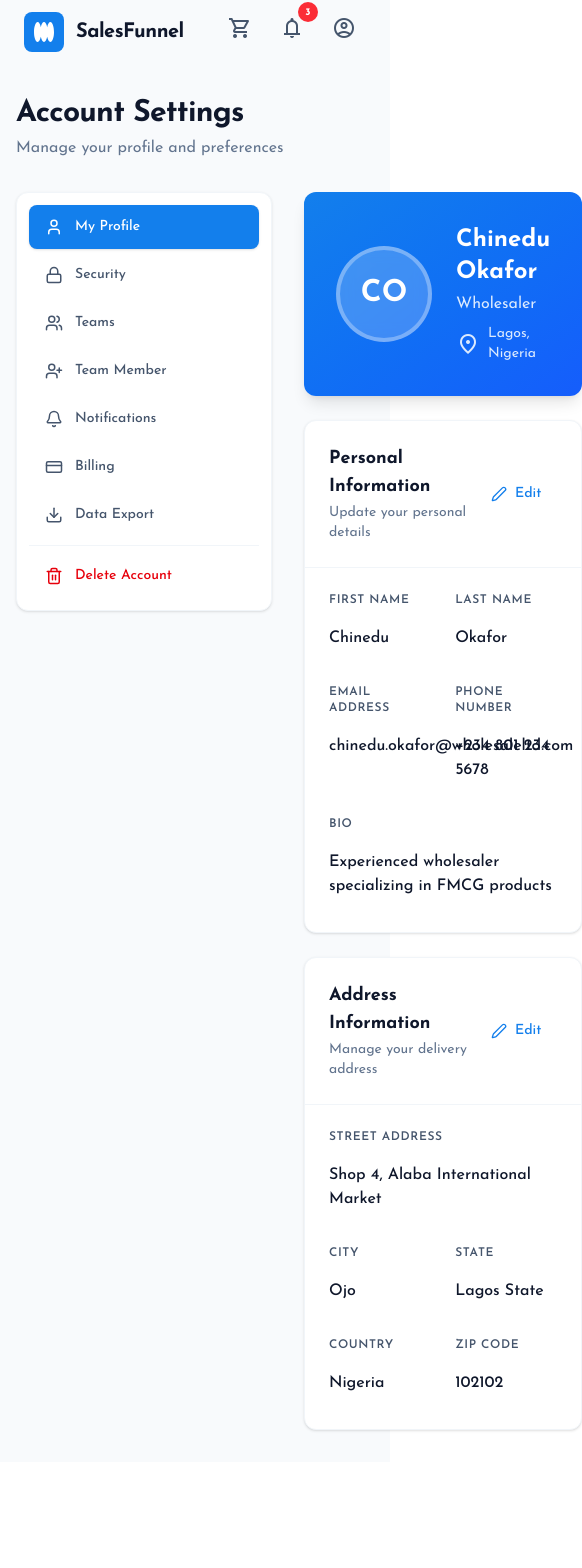
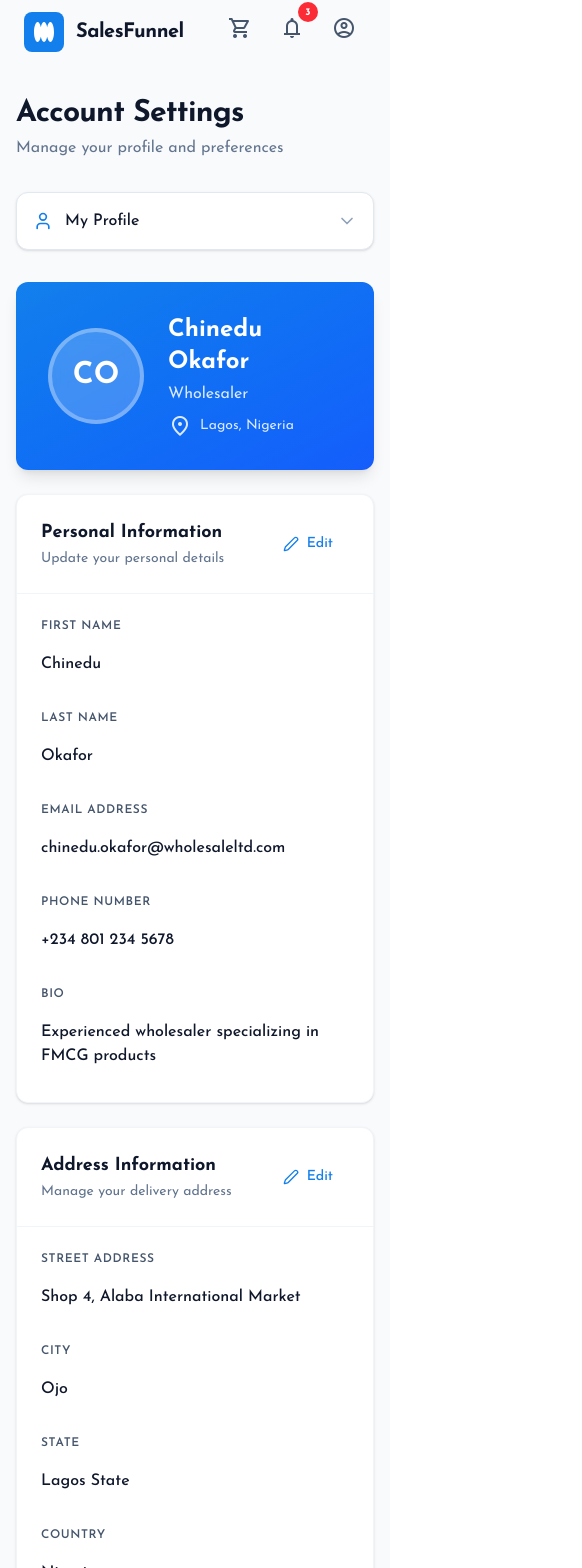
Before and after one commit to nakelabs/salesfunnel, a React (Vite) app: page /profile in a window 390 px wide. Shown: the top 1568 px of the page, 582 px wide, since content can reach past the window. Before the commit the page ends 1462 px from the top, so only its background shows below. Built offline with nearby package versions, Linux system fonts and the light colour scheme.

Commit message:
feat: introduce DistributorProfilePage and ProfilePage components for user profile management.

```diff
--- a/src/pages/DistributorProfilePage.jsx
+++ b/src/pages/DistributorProfilePage.jsx
@@ -1,10 +1,11 @@
 import React, { useState } from 'react';
 import { Link } from 'react-router-dom';
 import DistributorNavbar from '../components/DistributorNavbar';
-import { User, Lock, Users, UserPlus, Bell, CreditCard, Download, Trash2, Edit2, Check, X } from 'lucide-react';
+import { User, Lock, Users, UserPlus, Bell, CreditCard, Download, Trash2, Edit2, Check, X, ChevronDown } from 'lucide-react';
 
 const DistributorProfilePage = () => {
     const [activeSection, setActiveSection] = useState('profile');
+    const [isDropdownOpen, setIsDropdownOpen] = useState(false);
     const [isEditing, setIsEditing] = useState({
         profile: false,
         personal: false,
@@ -65,19 +66,42 @@ const DistributorProfilePage = () => {
                     <p className="text-slate-500 mt-1">Manage your profile and preferences</p>
                 </div>
 
-                <div className="flex gap-8">
-                    {/* Sidebar */}
-                    <aside className="w-64 flex-shrink-0">
-                        <div className="bg-white rounded-xl shadow-sm border border-slate-100 p-3 sticky top-32">
-                            <nav className="space-y-1">
+                <div className="flex flex-col gap-8">
+                    {/* Navigation Dropdown */}
+                    <div className="relative z-20">
+                        <button
+                            onClick={() => setIsDropdownOpen(!isDropdownOpen)}
+                            className="w-full md:w-64 flex items-center justify-between p-4 bg-white border border-slate-200 rounded-xl shadow-sm hover:border-primary/50 transition-colors"
+                        >
+                            <div className="flex items-center gap-3">
+                                {(() => {
+                                    const activeItem = sidebarItems.find(item => item.id === activeSection);
+                                    const Icon = activeItem?.icon || User;
+                                    return (
+                                        <>
+                                            <Icon size={20} className="text-primary" />
+                                            <span className="font-medium text-slate-900">{activeItem?.label || 'Menu'}</span>
+                                        </>
+                                    );
+                                })()}
+                            </div>
+                            <ChevronDown size={20} className={`text-slate-400 transition-transform duration-200 ${isDropdownOpen ? 'rotate-180' : ''}`} />
+                        </button>
+
+                        {isDropdownOpen && (
+                            <div className="absolute top-full left-0 w-full md:w-64 mt-2 bg-white border border-slate-100 rounded-xl shadow-xl py-2 animate-in fade-in slide-in-from-top-2">
                                 {sidebarItems.map((item) => {
                                     const IconComponent = item.icon;
+                                    const isActive = activeSection === item.id;
                                     return (
                                         <button
                                             key={item.id}
-                                            onClick={() => setActiveSection(item.id)}
-                                            className={`w-full flex items-center gap-3 px-4 py-3 rounded-lg text-sm font-medium transition-all ${activeSection === item.id
-                                                    ? 'bg-primary text-white shadow-sm'
+                                            onClick={() => {
+                                                setActiveSection(item.id);
+                                                setIsDropdownOpen(false);
+                                            }}
+                                            className={`w-full flex items-center gap-3 px-4 py-3 text-sm font-medium transition-colors ${isActive
+                                                    ? 'bg-primary/5 text-primary'
                                                     : 'text-slate-600 hover:bg-slate-50'
                                                 }`}
                                         >
@@ -86,9 +110,9 @@ const DistributorProfilePage = () => {
                                         </button>
                                     );
                                 })}
-                            </nav>
-                        </div>
-                    </aside>
+                            </div>
+                        )}
+                    </div>
 
                     {/* Main Content Area */}
                     <div className="flex-1">
--- a/src/pages/ProfilePage.jsx
+++ b/src/pages/ProfilePage.jsx
@@ -1,10 +1,11 @@
 import React, { useState } from 'react';
 import { Link } from 'react-router-dom';
 import WholesalerNavbar from '../components/WholesalerNavbar';
-import { User, Lock, Users, UserPlus, Bell, CreditCard, Download, Trash2, Edit2, Check, X } from 'lucide-react';
+import { User, Lock, Users, UserPlus, Bell, CreditCard, Download, Trash2, Edit2, Check, X, ChevronDown } from 'lucide-react';
 
 const ProfilePage = () => {
     const [activeSection, setActiveSection] = useState('profile');
+    const [isDropdownOpen, setIsDropdownOpen] = useState(false);
     const [isEditing, setIsEditing] = useState({
         profile: false,
         personal: false,
@@ -65,20 +66,43 @@ const ProfilePage = () => {
                     <p className="text-slate-500 mt-1">Manage your profile and preferences</p>
                 </div>
 
-                <div className="flex gap-8">
-                    {/* Sidebar */}
-                    <aside className="w-64 flex-shrink-0">
-                        <div className="bg-white rounded-xl shadow-sm border border-slate-100 p-3 sticky top-32">
-                            <nav className="space-y-1">
+                <div className="flex flex-col gap-8">
+                    {/* Navigation Dropdown */}
+                    <div className="relative z-20">
+                        <button
+                            onClick={() => setIsDropdownOpen(!isDropdownOpen)}
+                            className="w-full md:w-64 flex items-center justify-between p-4 bg-white border border-slate-200 rounded-xl shadow-sm hover:border-primary/50 transition-colors"
+                        >
+                            <div className="flex items-center gap-3">
+                                {(() => {
+                                    const activeItem = sidebarItems.find(item => item.id === activeSection);
+                                    const Icon = activeItem?.icon || User;
+                                    return (
+                                        <>
+                                            <Icon size={20} className="text-primary" />
+                                            <span className="font-medium text-slate-900">{activeItem?.label || 'Menu'}</span>
+                                        </>
+                                    );
+                                })()}
+                            </div>
+                            <ChevronDown size={20} className={`text-slate-400 transition-transform duration-200 ${isDropdownOpen ? 'rotate-180' : ''}`} />
+                        </button>
+
+                        {isDropdownOpen && (
+                            <div className="absolute top-full left-0 w-full md:w-64 mt-2 bg-white border border-slate-100 rounded-xl shadow-xl py-2 animate-in fade-in slide-in-from-top-2">
                                 {sidebarItems.map((item) => {
                                     const IconComponent = item.icon;
+                                    const isActive = activeSection === item.id;
                                     return (
                                         <button
                                             key={item.id}
-                                            onClick={() => setActiveSection(item.id)}
-                                            className={`w-full flex items-center gap-3 px-4 py-3 rounded-lg text-sm font-medium transition-all ${activeSection === item.id
-                                                ? 'bg-primary text-white shadow-sm'
-                                                : 'text-slate-600 hover:bg-slate-50'
+                                            onClick={() => {
+                                                setActiveSection(item.id);
+                                                setIsDropdownOpen(false);
+                                            }}
+                                            className={`w-full flex items-center gap-3 px-4 py-3 text-sm font-medium transition-colors ${isActive
+                                                    ? 'bg-primary/5 text-primary'
+                                                    : 'text-slate-600 hover:bg-slate-50'
                                                 }`}
                                         >
                                             <IconComponent size={18} />
@@ -87,14 +111,17 @@ const ProfilePage = () => {
                                     );
                                 })}
                                 <div className="pt-2 mt-2 border-t border-slate-100">
-                                    <button className="w-full flex items-center gap-3 px-4 py-3 rounded-lg text-sm font-medium text-red-600 hover:bg-red-50 transition-all">
+                                    <button
+                                        onClick={() => setIsDropdownOpen(false)}
+                                        className="w-full flex items-center gap-3 px-4 py-3 text-sm font-medium text-red-600 hover:bg-red-50 transition-colors"
+                                    >
                                         <Trash2 size={18} />
                                         Delete Account
                                     </button>
                                 </div>
-                            </nav>
-                        </div>
-                    </aside>
+                            </div>
+                        )}
+                    </div>
 
                     {/* Main Content Area */}
                     <main className="flex-1">
@@ -155,7 +182,7 @@ const ProfilePage = () => {
                                     </div>
 
                                     <div className="p-6">
-                                        <div className="grid grid-cols-2 gap-6">
+                                        <div className="grid grid-cols-1 md:grid-cols-2 gap-6">
                                             <div>
                                                 <label className="block text-xs font-semibold text-slate-600 uppercase tracking-wider mb-2">
                                                     First Name
@@ -220,7 +247,7 @@ const ProfilePage = () => {
                                                 )}
                                             </div>
 
-                                            <div className="col-span-2">
+                                            <div className="md:col-span-2">
                                                 <label className="block text-xs font-semibold text-slate-600 uppercase tracking-wider mb-2">
                                                     Bio
                                                 </label>
@@ -275,8 +302,8 @@ const ProfilePage = () => {
                                     </div>
 
                                     <div className="p-6">
-                                        <div className="grid grid-cols-2 gap-6">
-                                            <div className="col-span-2">
+                                        <div className="grid grid-cols-1 md:grid-cols-2 gap-6">
+                                            <div className="md:col-span-2">
                                                 <label className="block text-xs font-semibold text-slate-600 uppercase tracking-wider mb-2">
                                                     Street Address
                                                 </label>
```
